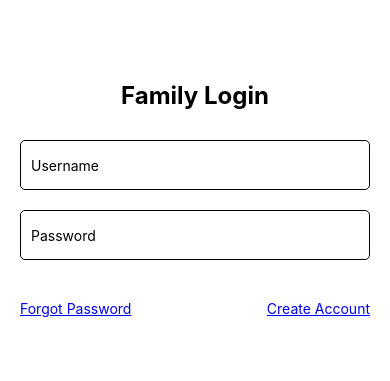
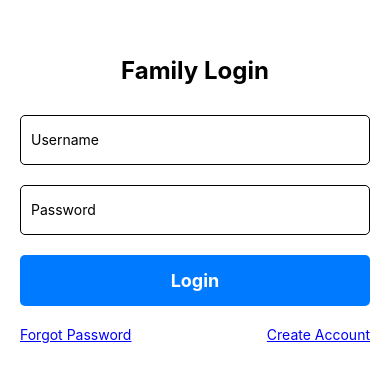
Before and after one commit to SahithiVarma07/Accessibility-, a React Native app: screen /FamilyLog in a window 390 px wide. Shown: the part 223-604 px from the top of the page. Built offline with nearby package versions, Linux system fonts and the light colour scheme.

Commit message:
log in button for log in pages

```diff
--- a/App.js
+++ b/App.js
@@ -42,9 +42,9 @@ export default function App() {
     <PatientsProvider>
       <NavigationContainer>
         <Stack.Navigator screenOptions={{ headerShown: false, animation: 'fade' }}>
+        <Stack.Screen name="FamilyLog" component={FamilyLog} />
         <Stack.Screen name="WelcomeScreen" component={WelcomeScreen} />
         <Stack.Screen name="StaffLog" component={StaffLog} />
-        <Stack.Screen name="FamilyLog" component={FamilyLog} />
           <Stack.Screen name="Dashboard" component={Dashboard} />
           <Stack.Screen name="PatientProfile" component={PatientProfile} options={{ title: 'Patient Profile' }} />
           <Stack.Screen name="EditInfo" component={EditInfo} />
--- a/screens/FamilyLog.js
+++ b/screens/FamilyLog.js
@@ -34,12 +34,15 @@ const FamilyLog = () => {
         onChangeText={setPassword}
         secureTextEntry
       />
-      <View style={styles.buttonContainer}>
+      <TouchableOpacity style={styles.loginButton} onPress={handleLogin}>
+        <Text style={styles.loginButtonText}>Login</Text>
+      </TouchableOpacity>
+      <View style={styles.linkContainer}>
         <TouchableOpacity onPress={handleForgotPassword}>
-          <Text style={styles.buttonText}>Forgot Password</Text>
+          <Text style={styles.linkText}>Forgot Password</Text>
         </TouchableOpacity>
         <TouchableOpacity onPress={handleCreateAccount}>
-          <Text style={styles.buttonText}>Create Account</Text>
+          <Text style={styles.linkText}>Create Account</Text>
         </TouchableOpacity>
       </View>
     </View>
@@ -68,13 +71,25 @@ const styles = StyleSheet.create({
     borderRadius: 5,
     paddingHorizontal: 10,
   },
-  buttonContainer: {
+  loginButton: {
+    width: '100%',
+    backgroundColor: '#007AFF',
+    padding: 15,
+    borderRadius: 5,
+    alignItems: 'center',
+    marginBottom: 20,
+  },
+  loginButtonText: {
+    color: 'white',
+    fontSize: 18,
+    fontWeight: 'bold',
+  },
+  linkContainer: {
     flexDirection: 'row',
     justifyContent: 'space-between',
     width: '100%',
-    marginTop: 20,
   },
-  buttonText: {
+  linkText: {
     color: 'blue',
     textDecorationLine: 'underline',
   },
--- a/screens/StaffLog.js
+++ b/screens/StaffLog.js
@@ -34,12 +34,15 @@ const StaffLog = () => {
         onChangeText={setPassword}
         secureTextEntry
       />
+      <TouchableOpacity style={styles.loginButton} onPress={handleLogin}>
+        <Text style={styles.loginButtonText}>Login</Text>
+      </TouchableOpacity>
       <View style={styles.buttonContainer}>
         <TouchableOpacity onPress={handleForgotPassword}>
-          <Text style={styles.buttonText}>Forgot Password</Text>
+          <Text style={styles.linkText}>Forgot Password</Text>
         </TouchableOpacity>
         <TouchableOpacity onPress={handleCreateAccount}>
-          <Text style={styles.buttonText}>Create Account</Text>
+          <Text style={styles.linkText}>Create Account</Text>
         </TouchableOpacity>
       </View>
     </View>
@@ -68,13 +71,25 @@ const styles = StyleSheet.create({
     borderRadius: 5,
     paddingHorizontal: 10,
   },
+  loginButton: {
+    width: '100%',
+    backgroundColor: '#007AFF', // A common blue color for buttons
+    padding: 15,
+    borderRadius: 5,
+    alignItems: 'center',
+    marginBottom: 20,
+  },
+  loginButtonText: {
+    color: 'white',
+    fontSize: 18,
+    fontWeight: 'bold',
+  },
   buttonContainer: {
     flexDirection: 'row',
     justifyContent: 'space-between',
     width: '100%',
-    marginTop: 20,
   },
-  buttonText: {
+  linkText: {
     color: 'blue',
     textDecorationLine: 'underline',
   },
```
